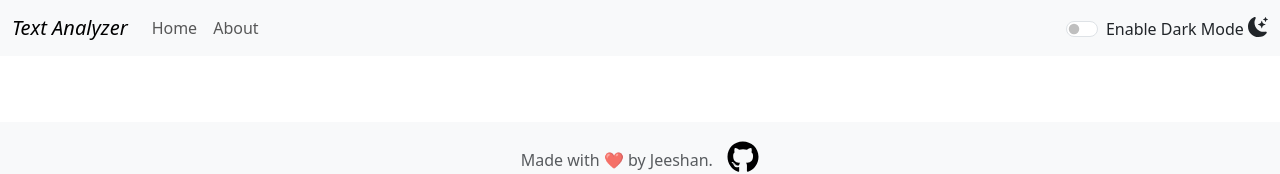
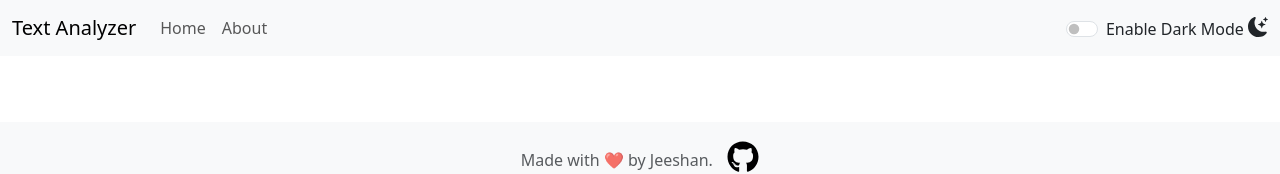
Before and after one commit to jeeshan77/Text-Analyzer, a React (Create React App) app: page /Text-Analyzer/contact in a window 1280 px wide. Shown: the top 174 px of the page. Built offline with nearby package versions, Linux system fonts and the light colour scheme.

Commit message:
Add existing file

```diff
--- a/src/App.js
+++ b/src/App.js
@@ -65,7 +65,7 @@
           <Alert alert={alert} />
             <div className="container my-3">
           <Routes>
-            <Route exact path='/Text-Analyzer' element={<TextForm heading = "Enter the text to analyze below" mode={mode} showAlert={showAlert} />} />
+            <Route exact path='/' element={<TextForm heading = "Enter the text to analyze below" mode={mode} showAlert={showAlert} />} />
             <Route exact path="/about" element={<About mode ={mode}/>} />
             {/* <Route path="/contact" element={<Contact />} /> */}
           </Routes>
--- a/src/Components/Navbar.js
+++ b/src/Components/Navbar.js
@@ -6,8 +6,8 @@
   return (
     <nav className={`navbar navbar-expand-lg navbar-${props.mode} bg-${props.mode}`}>
       <div className="container-fluid">
-        {/* <Link className="navbar-brand " to="/Text-Analyzer">{props.title}</Link> */}
-        <a className="navbar-brand fst-italic" href="#">{props.title}</a>
+        <Link className="navbar-brand " to="/">{props.title}</Link>
+        {/* <a className="navbar-brand fst-italic" href="#">{props.title}</a> */}
         <button className="navbar-toggler" type="button" data-bs-toggle="collapse" data-bs-target="#navbarSupportedContent" aria-controls="navbarSupportedContent" aria-expanded="false" aria-label="Toggle navigation">
           <span className="navbar-toggler-icon"></span>
         </button>
```
